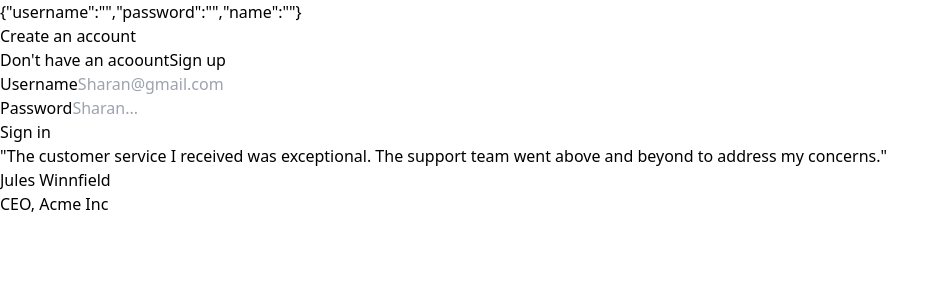
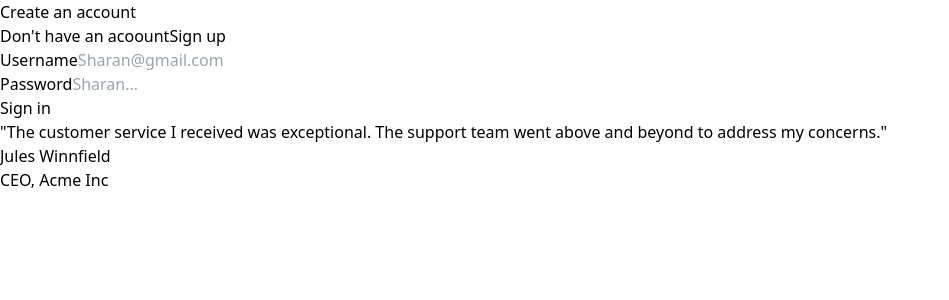
Before and after one commit to SharanKarchella/blog, a React (Vite) app: page /signin in a window 1280 px wide. Shown: the top 300 px of the page, without its empty margins (0-949 px from the left). Built offline with nearby package versions, Linux system fonts and the light colour scheme.

Commit message:
Auth_changes

```diff
--- a/src/components/Auth.tsx
+++ b/src/components/Auth.tsx
@@ -27,7 +27,7 @@ export const Auth = ({ type }: { type: "signup" | "signin" }) => {
         }
     }
     return <div className="h-screen flex justify-center flex-col ">
-        {JSON.stringify(postInputs)}
+
         <div className="flex justify-center">
             <div>
                 <div>
```
